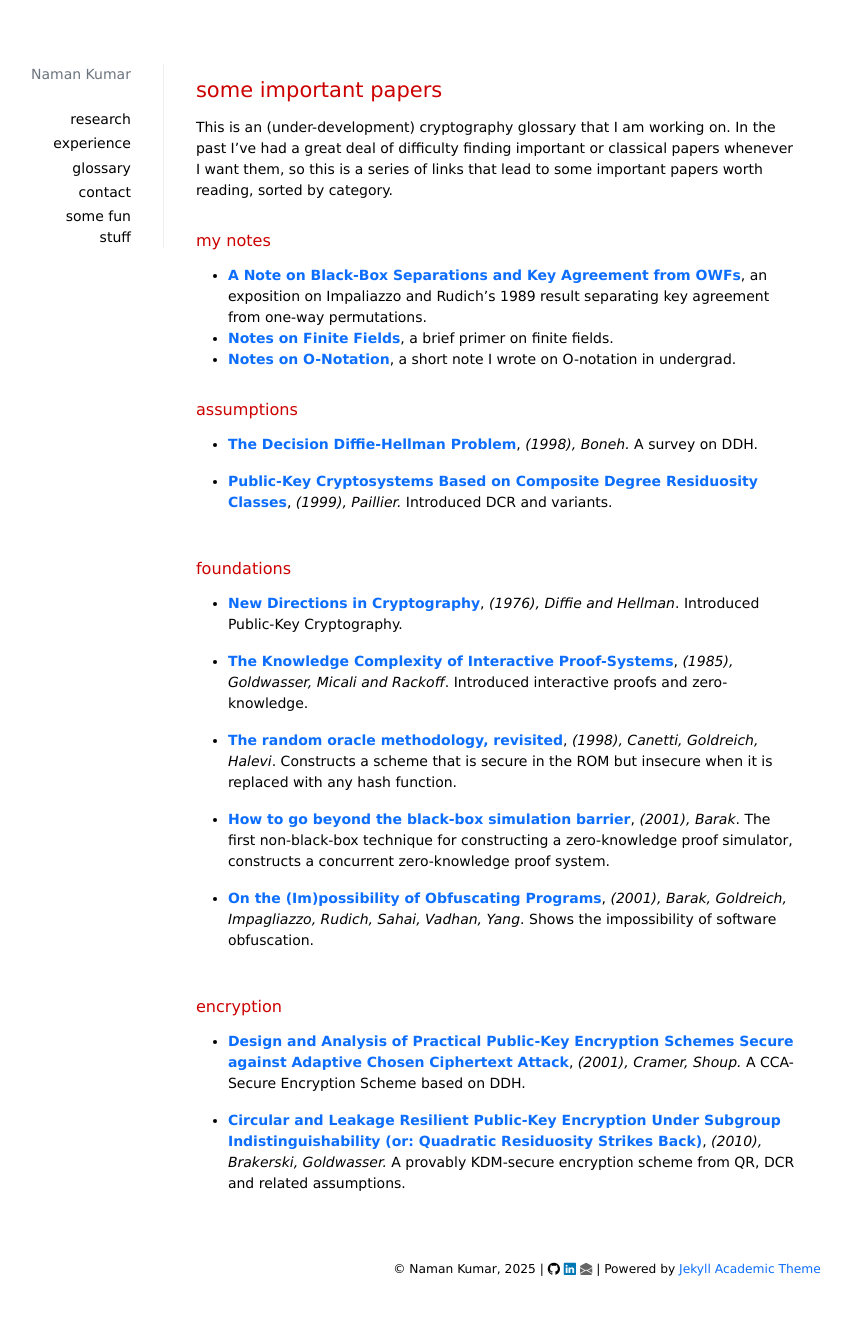
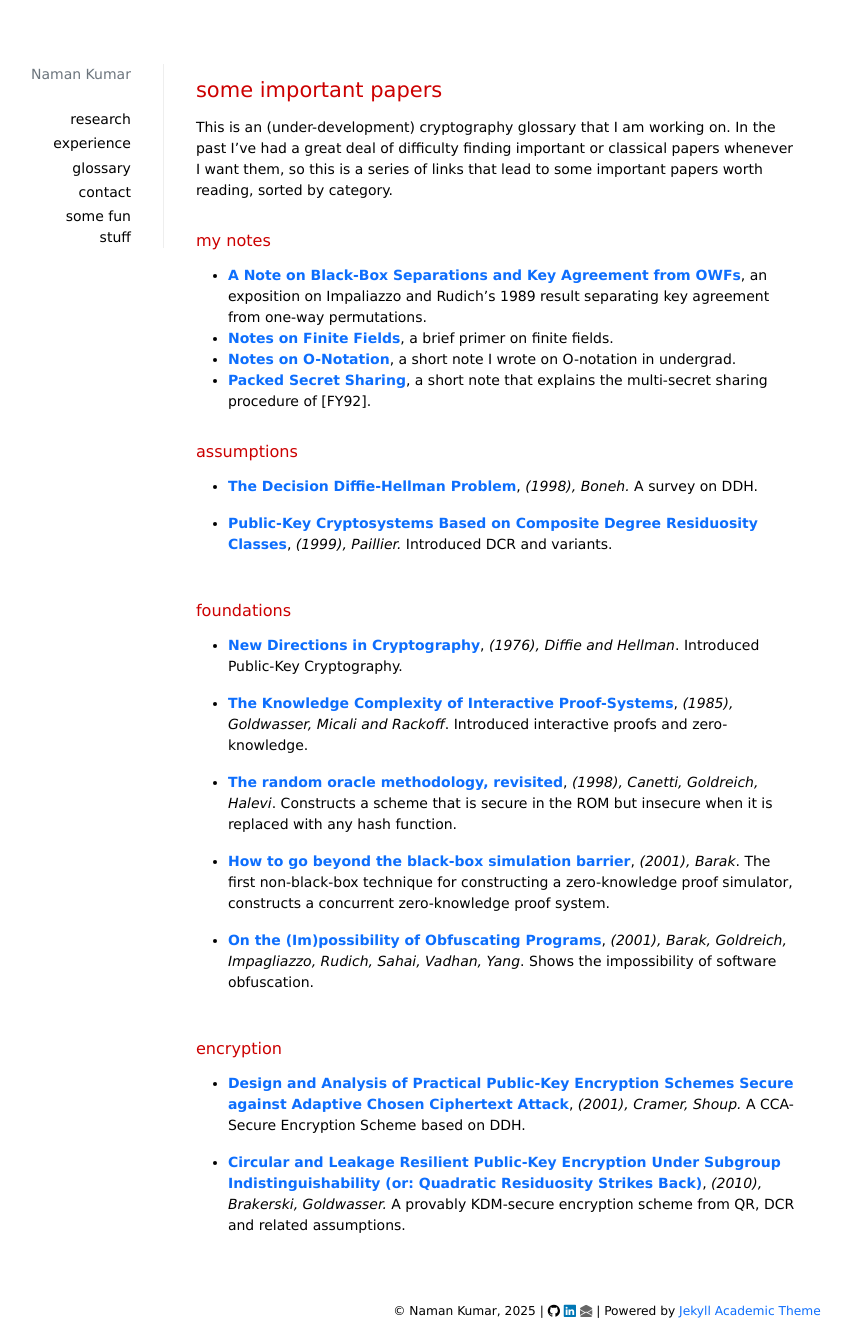
Before and after one commit to matcauthon49/matcauthon49.github.io, a Jekyll site: the page built from _pages/some-important-papers.md, in a window 1280 px wide. Shown: the whole page, without its empty margins (33-885 px from the left). Built offline with Jekyll 4.4.1, drawn with Linux system fonts in a browser that asks for light colours; nearby versions of some CDN libraries; a style sheet for code colours, icons or effects is not loaded; before the commit the page ends 1298 px from its top, so only the background shows below that.

Commit message:
Update some-important-papers.md

```diff
--- a/_pages/some-important-papers.md
+++ b/_pages/some-important-papers.md
@@ -11,6 +11,7 @@ This is an (under-development) cryptography glossary that I am working on. In th
 + [**A Note on Black-Box Separations and Key Agreement from OWFs**](https://matcauthon49.github.io/assets/black-box-note.pdf), an exposition on Impaliazzo and Rudich's 1989 result separating key agreement from one-way permutations.
 + [**Notes on Finite Fields**](https://matcauthon49.github.io/assets/ff.pdf), a brief primer on finite fields.
 + [**Notes on O-Notation**](https://matcauthon49.github.io/assets/big-o-note.pdf), a short note I wrote on O-notation in undergrad.
++ [**Packed Secret Sharing**](https://matcauthon49.github.io/assets/secret-sharing.pdf), a short note that explains the multi-secret sharing procedure of [FY92].
 
 <h3 style="color: #cc0000;">assumptions</h3>
 
```
